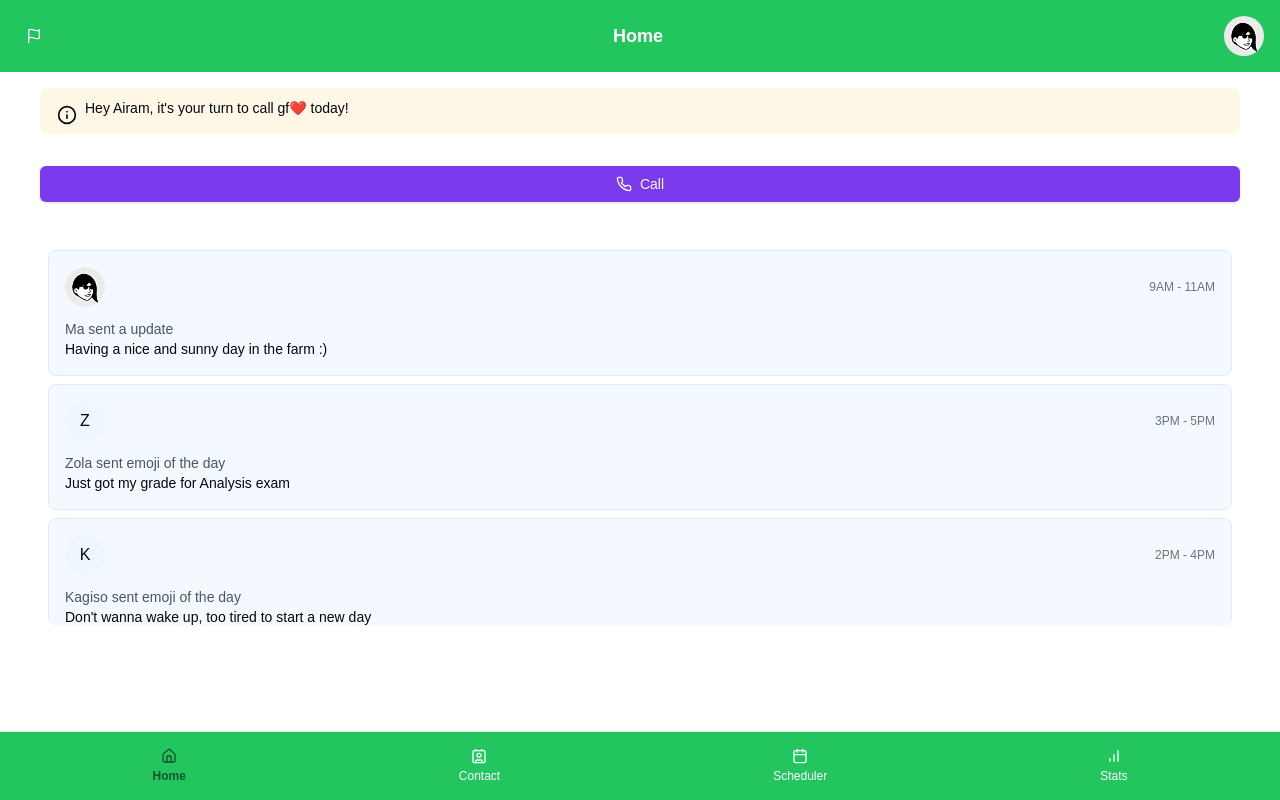
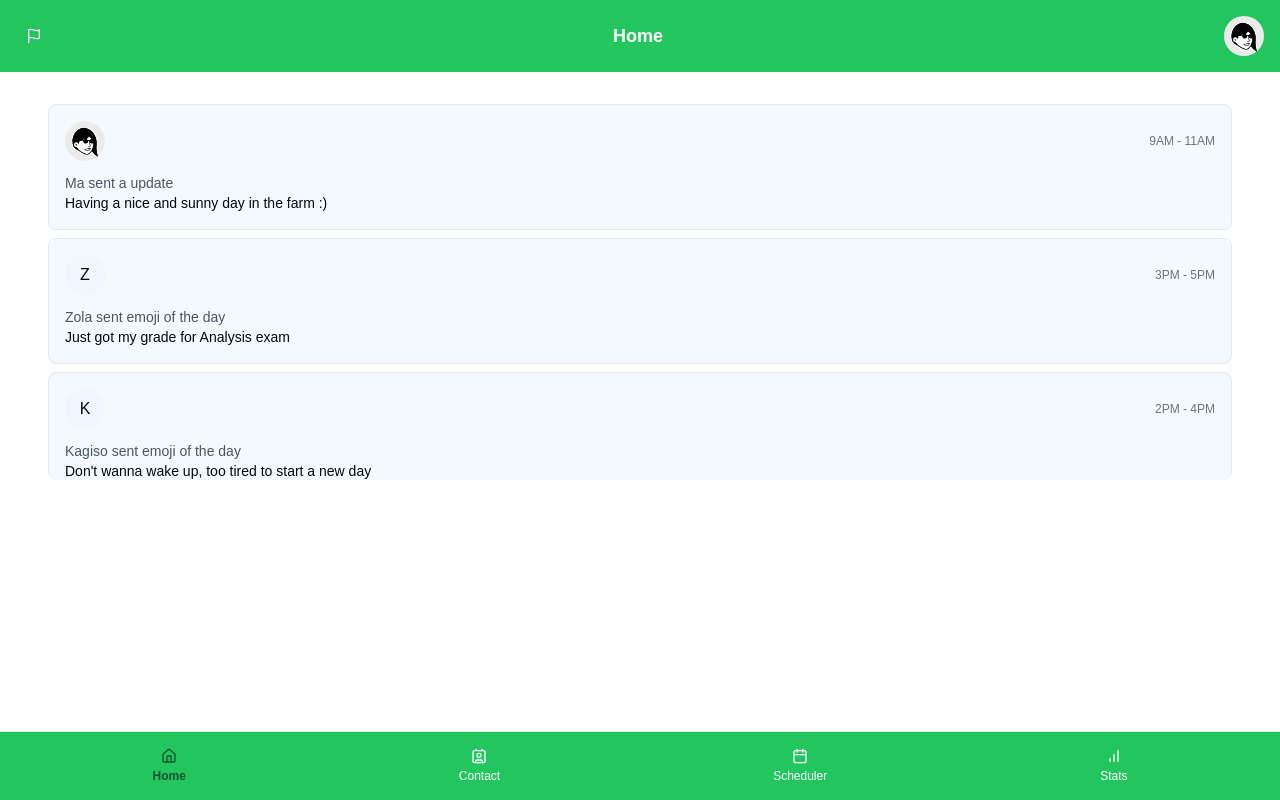
Before and after one commit to sarath-menon/hci_project, a Next.js app: page / in a window 1280 px wide. Built offline with nearby package versions, Linux system fonts and the light colour scheme; no server answers.

Commit message:
set both features to variant B manually

```diff
--- a/app/(routes)/(home)/page.tsx
+++ b/app/(routes)/(home)/page.tsx
@@ -16,7 +16,8 @@ import { toast } from "sonner";
 
 export default function HomePage() {
   // const posthog = usePostHog();x
-  const isCallFlagEnabled = useFeatureFlagVariantKey("call-button-home");
+  // const isCallFlagEnabled = useFeatureFlagVariantKey("call-button-home");
+  const isCallFlagEnabled = true;
 
   const callURL = `/call?name=${encodeURIComponent("gf❤️")}`;
 
--- a/components/EventForm.tsx
+++ b/components/EventForm.tsx
@@ -50,7 +50,9 @@ function EventForm({ onSubmit }: EventFormProps) {
   const [open, setOpen] = useState(false);
   const [startTime, setStartTime] = useState<null | number>(null);
 
-  const isVariantB = useFeatureFlagVariantKey("new-event-dialog");
+  // const isVariantB = useFeatureFlagVariantKey("new-event-dialog");
+
+  const isVariantB = true;
 
   const form = useForm<EventFormData>({
     defaultValues: {
```
